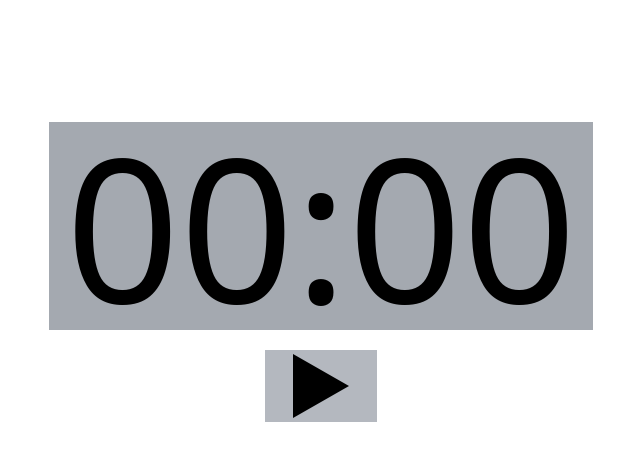
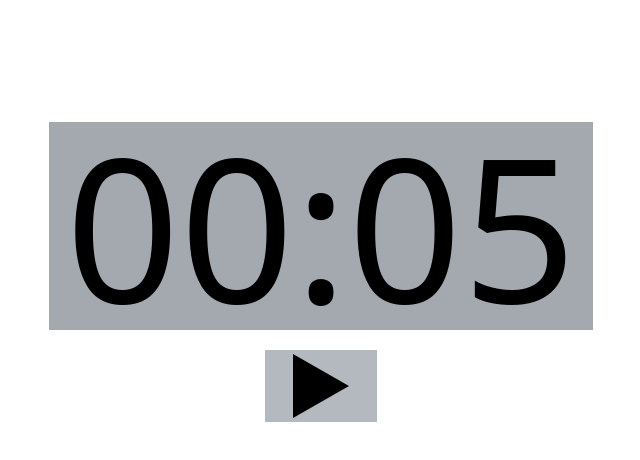
Before and after one commit to RockyPHER/Ttasker-Ultimate, a Next.js app: page / in a window 1280 px wide. Shown: the top 460 px of the page, without its empty margins (319-959 px from the left). Built offline with nearby package versions, Linux system fonts and the light colour scheme.

Commit message:
Timer logic concluded

```diff
--- a/app/ui/Timer/TimerMain.tsx
+++ b/app/ui/Timer/TimerMain.tsx
@@ -15,17 +15,20 @@ export default function Timer() {
     const [time, setTime] = useState(5000)
     const [isRunning, setIsRunning] = useState(false)
 
+    //Timer Logic
     useEffect(() => {
         let intervalId: ReturnType <typeof setInterval>
 
-        if (isRunning) {
+        if (isRunning && time > 0) {
             intervalId = setInterval(() => {
-                if (time === 0) {
-                    clearInterval(intervalId)
-                }
-                else{
-                    setTime((prevTime) => prevTime - 1000)
-                }
+                    setTime((prevTime) => {
+                        const newTime = prevTime - 1000
+                        if (newTime <= 0) {
+                            clearInterval(intervalId)
+                            return 0
+                        }
+                        return newTime
+                    })
             }, 1000)
         }
 
@@ -33,10 +36,13 @@ export default function Timer() {
             intervalId ? clearInterval(intervalId) : null
         }
 
-    }, [isRunning])
+    }, [isRunning, time])
 
+    //Timer Display
     useEffect(() => {
 
+        setMinutes(convertTimeMsToString(time)[0])
+        setSeconds(convertTimeMsToString(time)[1])
 
     }, [time])
 
```
